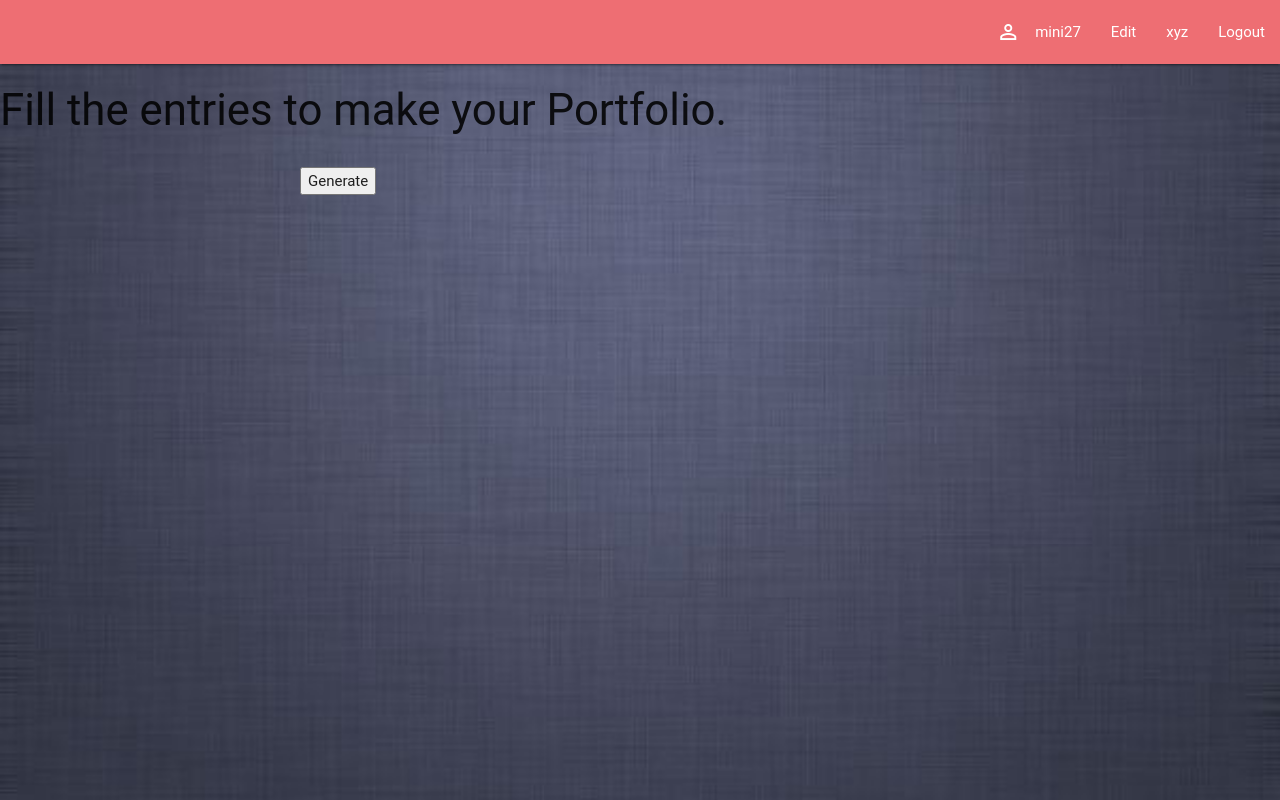
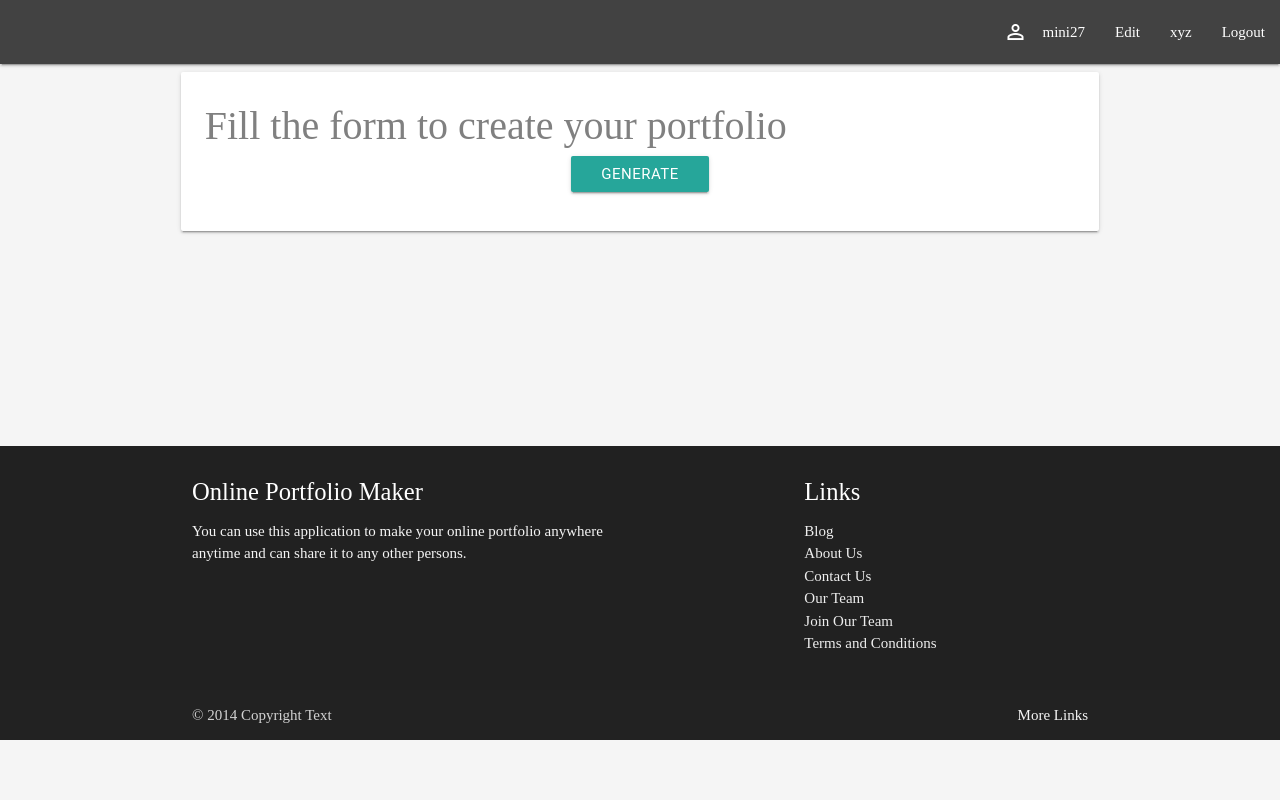
Before and after one commit to Arun-Jain/online-portfolio-maker, a Django app: page /profile/ in a window 1280 px wide. Run offline with Django 3.2, Linux system fonts and the light colour scheme; a user stored in the database is signed in; data comes from the database, SQL or seed files in the repository; both versions use the stored data as it was after the commit; parts of the project's set-up code (start-up, migrations or seed data) failed here and were passed over; some libraries are stand-ins or nearby versions; some web fonts are replaced.

Commit message:
redesign form

```diff
--- a/static/css/profile.css
+++ b/static/css/profile.css
@@ -15,3 +15,48 @@
 	left: 0;
 	top:0;
 }
+
+body {
+	background-color: #f5f5f5;
+}
+
+nav
+{
+	background-color: #424242;
+	font-family: geometos;
+}
+
+span {
+	font-family: geometos;
+	font-size: 40px;
+	color:grey;
+}
+
+main {
+    flex: 1 0 auto;
+}
+
+footer {
+	position: relative;
+	margin-top:200px;
+	z-index: -10000000
+	color:black;
+}
+
+.page-footer
+{
+	background-color: #212121;
+	font-family: geometos;
+}
+
+.card:hover {
+	box-shadow: 0 14px 28px rgba(0,0,0,0.25), 0 10px 10px rgba(0,0,0,0.22);
+}
+
+.card{
+	width:1000px;
+}
+
+.buttontwo {
+	text-align: center;
+}
--- a/templates/login.html
+++ b/templates/login.html
@@ -81,7 +81,7 @@
             <a class="grey-text text-lighten-4 right" href="#!">More Links</a>
             </div>
           </div>
-
+</footer>
 </div>
 </body>
 </html>
--- a/templates/profile.html
+++ b/templates/profile.html
@@ -4,7 +4,7 @@
 
 <html>
 <head>
-<link href="{% static "css/profile.css" %}" rel="stylesheet">
+
 
   <!-- Compiled and minified CSS -->
   <link rel="stylesheet" href="https://cdnjs.cloudflare.com/ajax/libs/materialize/0.98.1/css/materialize.min.css">
@@ -12,12 +12,13 @@
   <!-- Compiled and minified JavaScript -->
   <script src="https://cdnjs.cloudflare.com/ajax/libs/materialize/0.98.1/js/materialize.min.js"></script>
 
-  <link href="https://fonts.googleapis.com/icon?family=Material+Icons" rel="stylesheet"
+  <link href="https://fonts.googleapis.com/icon?family=Material+Icons" rel="stylesheet">
 
+
+<link href="{% static "css/profile.css" %}" rel="stylesheet">
 </head>
 <body>
-<div class="bg-img">
-</div>
+<header>
  <nav>
     <div class="nav-wrapper">
       <a href="#" class="brand-logo"></a>
@@ -29,16 +30,63 @@
       </ul>
     </div>
   </nav>
-<h3>Fill the entries to make your Portfolio.</h3>
-<div class="form-container">
+</header>
+
+
+
+<main>
+<div class="container">
+<div class="row valign-wrapper">
+
+<div class="card white card-1">
+<div class="card-content black-text">
+<span>Fill the form to create your portfolio</span>
   <form action="" method="post">{% csrf_token %}
 {{ form.as_p }}
-<p><button class="btnsubmit" type="submit">Generate</button></p>
+<div class="buttontwo">
+        <button class="waves-effect waves-light btn" type="submit">GENERATE</button>
+        </div>
+</form>
+</div>
 </div>
 
-</form>
+</div>
+</div>
+</main>
+
+
+
+
+
+        <footer class="page-footer">
+          <div class="container">
+            <div class="row">
+              <div class="col l6 s12">
+                <h5 class="white-text">Online Portfolio Maker</h5>
+                <p class="grey-text text-lighten-4">You can use this application to make your online portfolio anywhere anytime and can share it to any other persons.</p>
+              </div>
+              <div class="col l4 offset-l2 s12">
+                <h5 class="white-text">Links</h5>
+                <ul>
+                <li><a class="grey-text text-lighten-3" href="#!">Blog</a></li>
+                  <li><a class="grey-text text-lighten-3" href="#!">About Us</a></li>
+                  <li><a class="grey-text text-lighten-3" href="#!">Contact Us</a></li>
+                  <li><a class="grey-text text-lighten-3" href="#!">Our Team</a></li>
+                  <li><a class="grey-text text-lighten-3" href="#!">Join Our Team</a></li>
+                  <li><a class="grey-text text-lighten-3" href="#!">Terms and Conditions</a></li>
+                </ul>
+              </div>
+            </div>
+          </div>
+          <div class="footer-copyright">
+            <div class="container">
+            © 2014 Copyright Text
+            <a class="grey-text text-lighten-4 right" href="#!">More Links</a>
+            </div>
+          </div>
+</footer>
 </body>
 </html>
 {% else %}
-please login first
+<span>please login first</span>
 {% endif %}
```
Also changed, not shown: templates/port1.html (+0 -77 lines), db.sqlite3.
